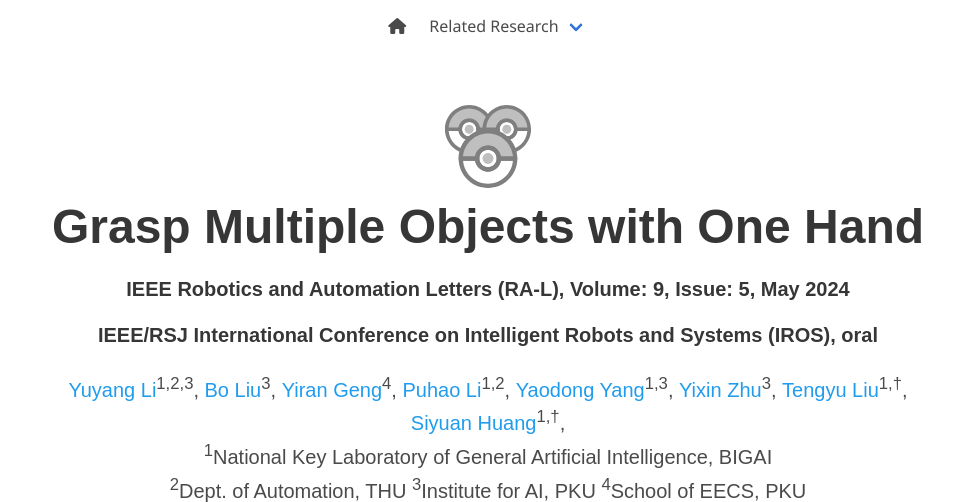
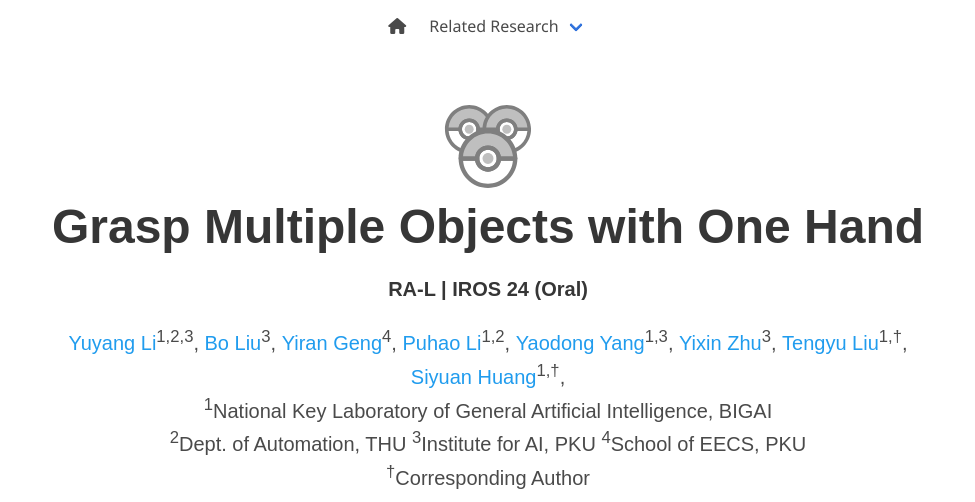
Before and after one commit to MultiGrasp/multigrasp.github.io, a plain HTML site: page index.html in a window 1280 px wide. Shown: the top 502 px of the page, without its empty margins (152-1127 px from the left). Drawn offline with nearby package versions, Linux system fonts and the light colour scheme; some icons are missing; a web font is replaced by a local one.

Commit message:
Update index.html

```diff
--- a/index.html
+++ b/index.html
@@ -89,8 +89,7 @@
           <div class="column has-text-centered">
             <img src="static\images\favicon.svg" width="10%">
             <h1 class="title is-1 publication-title">Grasp Multiple Objects with One Hand</h1>
-            <h5 class="title is-5 publication-title">IEEE Robotics and Automation Letters (RA-L), Volume: 9, Issue: 5, May 2024</h5>
-            <h5 class="title is-5 publication-title">IEEE/RSJ International Conference on Intelligent Robots and Systems (IROS), oral</h5>
+            <h5 class="title is-5 publication-title">RA-L | IROS 24 (Oral)</h5>
             <div class="is-size-5 publication-authors">
               <span class="author-block"><a href="https://yuyangli.com">Yuyang Li</a><sup>1,2,3</sup>,</span>
               <span class="author-block"><a href="https://benjamin-eecs.github.io">Bo Liu</a><sup>3</sup>,</span>
```
